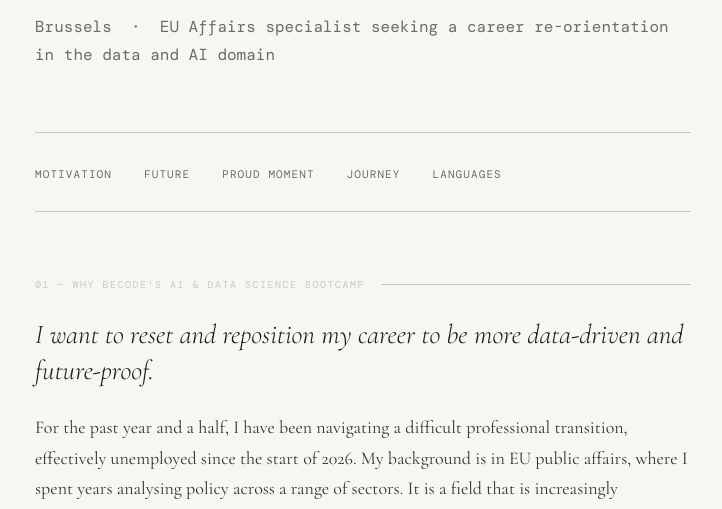
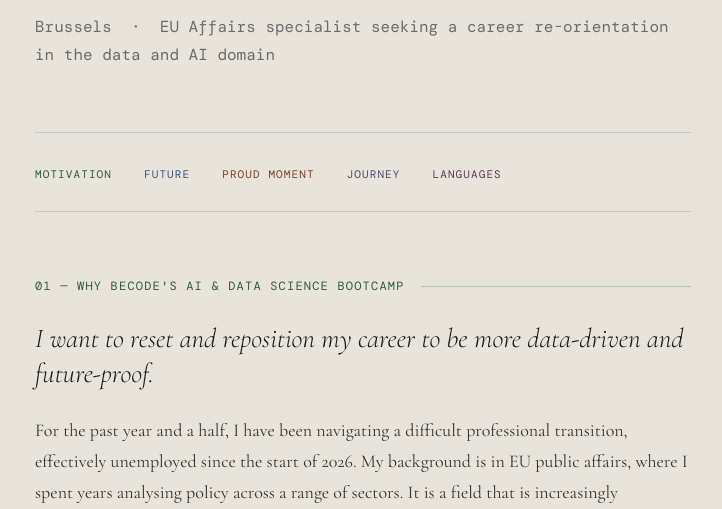
Before and after one commit to guigallent/becode, a plain HTML site: page index.html in a window 1280 px wide. Shown: the part 291-800 px from the top of the page, without its empty margins (277-999 px from the left). Drawn offline with nearby package versions, Linux system fonts and the light colour scheme; a web font is replaced by a local one.

Commit message:
Add files via upload

```diff
--- a/index.html
+++ b/index.html
@@ -13,11 +13,17 @@
     --ink: #1a1a1a;
     --ink-light: #6b6b6b;
     --ink-faint: #c8c8c8;
-    --paper: #f8f6f1;
+    --paper: #e8e4dc;
     --accent: #2d5a3d;
-    --accent-light: #e8f0eb;
+    --accent-light: #dde8e0;
     --serif: 'Cormorant Garamond', Georgia, serif;
     --mono: 'DM Mono', monospace;
+
+    --c1: #2d5a3d;
+    --c2: #3a5278;
+    --c3: #7a4028;
+    --c4: #4a4a6a;
+    --c5: #5a3a5a;
   }
 
   html { scroll-behavior: smooth; }
@@ -78,27 +84,50 @@
     font-size: 11px;
     letter-spacing: 0.1em;
     text-transform: uppercase;
-    color: var(--ink-light);
     text-decoration: none;
-    transition: color 0.2s;
+    transition: opacity 0.2s;
   }
-  nav a:hover { color: var(--accent); }
+  nav a:hover { opacity: 0.65; }
 
   section { padding: 4rem 0; border-bottom: 1px solid var(--ink-faint); }
   section:last-of-type { border-bottom: none; }
 
   .section-label {
     font-family: var(--mono);
-    font-size: 10px;
-    letter-spacing: 0.15em;
+    font-size: 12px;
+    font-weight: 400;
+    letter-spacing: 0.1em;
     text-transform: uppercase;
-    color: var(--ink-faint);
     margin-bottom: 1.5rem;
     display: flex;
     align-items: center;
     gap: 1rem;
   }
   .section-label::after { content: ''; flex: 1; height: 1px; background: var(--ink-faint); }
+
+  /* Per-section colors */
+  #motivation .section-label { color: var(--c1); }
+  #motivation .section-label::after { background: var(--c1); opacity: 0.25; }
+
+  #future .section-label { color: var(--c2); }
+  #future .section-label::after { background: var(--c2); opacity: 0.25; }
+
+  #proud .section-label { color: var(--c3); }
+  #proud .section-label::after { background: var(--c3); opacity: 0.25; }
+
+  #journey .section-label { color: var(--c4); }
+  #journey .section-label::after { background: var(--c4); opacity: 0.25; }
+
+  #languages .section-label { color: var(--c5); }
+  #languages .section-label::after { background: var(--c5); opacity: 0.25; }
+
+  /* Nav colors matching sections */
+  nav a[href="#motivation"] { color: var(--c1); }
+  nav a[href="#future"] { color: var(--c2); }
+  nav a[href="#proud"] { color: var(--c3); }
+  nav a[href="#journey"] { color: var(--c4); }
+  nav a[href="#languages"] { color: var(--c5); }
+  nav a:hover { opacity: 0.7; }
 
   .section-title {
     font-size: clamp(1.3rem, 3vw, 1.7rem);
```
